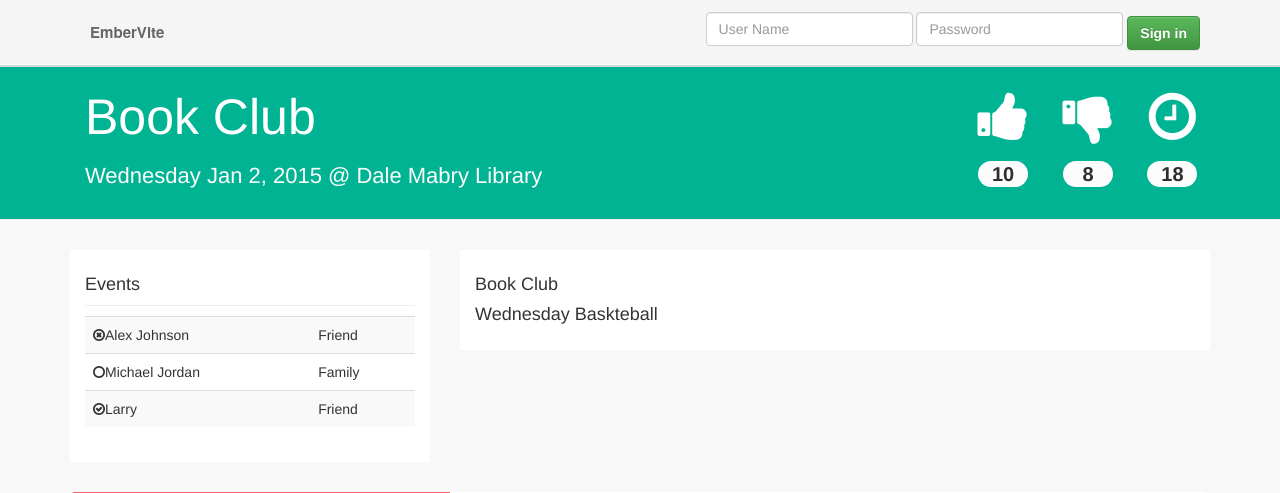
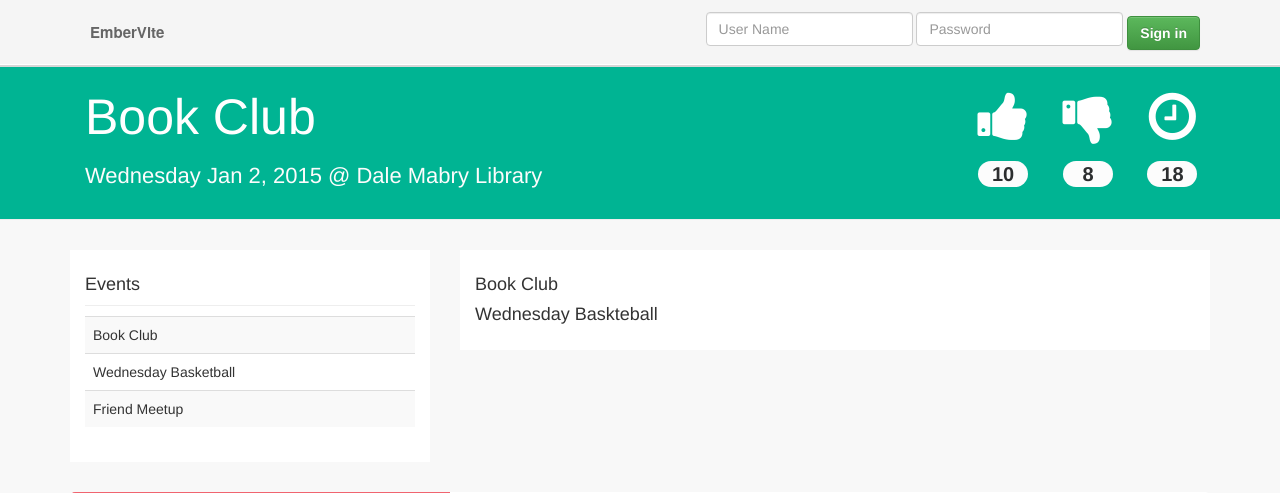
Before and after one commit to exit99/embervite, a Django app: template templates/events/dashboard.html in a window 1280 px wide. Shown: the top 493 px of the page. Run offline with Django 3.2, Linux system fonts and the light colour scheme; the template is opened without the code that fills it, so the values that code supplies are empty; some libraries are stand-ins or nearby versions.

Commit message:
Table in dashboard

```diff
--- a/templates/events/dashboard.html
+++ b/templates/events/dashboard.html
@@ -54,18 +54,9 @@
                   <h5>Events</h5>
                     <table class="table table-striped invited">
                       <tbody>
-                        <tr>
-                            <td><span class="fa fa-times-circle-o"></span>Alex Johnson</td>
-                            <td>Friend</td>
-                        </tr>
-                        <tr>
-                          <td><span class="fa fa-circle-o"></span>Michael Jordan</td>
-                          <td>Family</td>
-                        </tr>
-                        <tr>
-                          <td><span class="fa fa-check-circle-o"></span>Larry</td>
-                          <td>Friend</td>
-                        </tr>
+                        <tr><td>Book Club</td> </tr>
+                        <tr><td>Wednesday Basketball</td> </tr>
+                        <tr><td>Friend Meetup</td> </tr>
                       </tbody>
                     </table>
                 </div>
```
